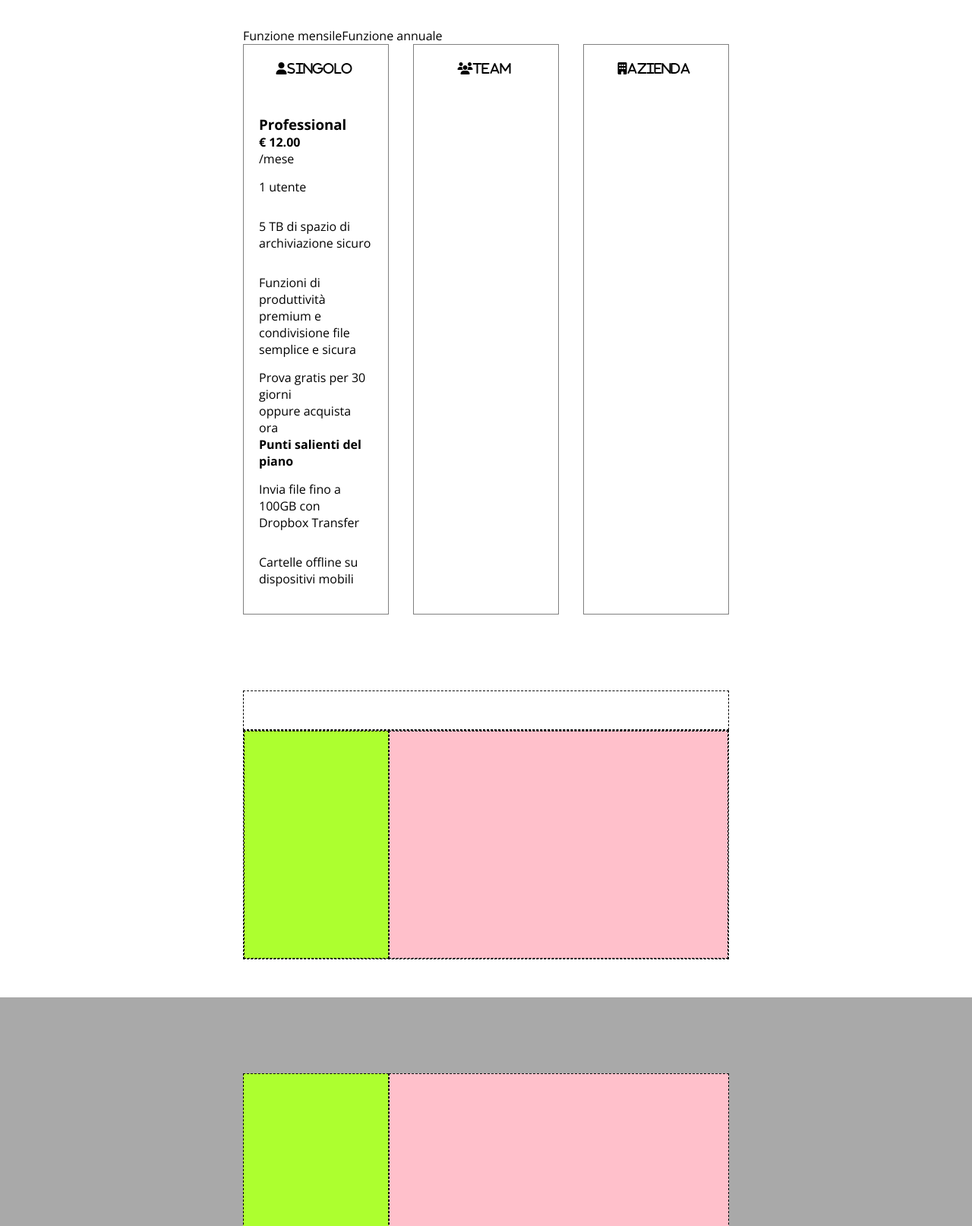
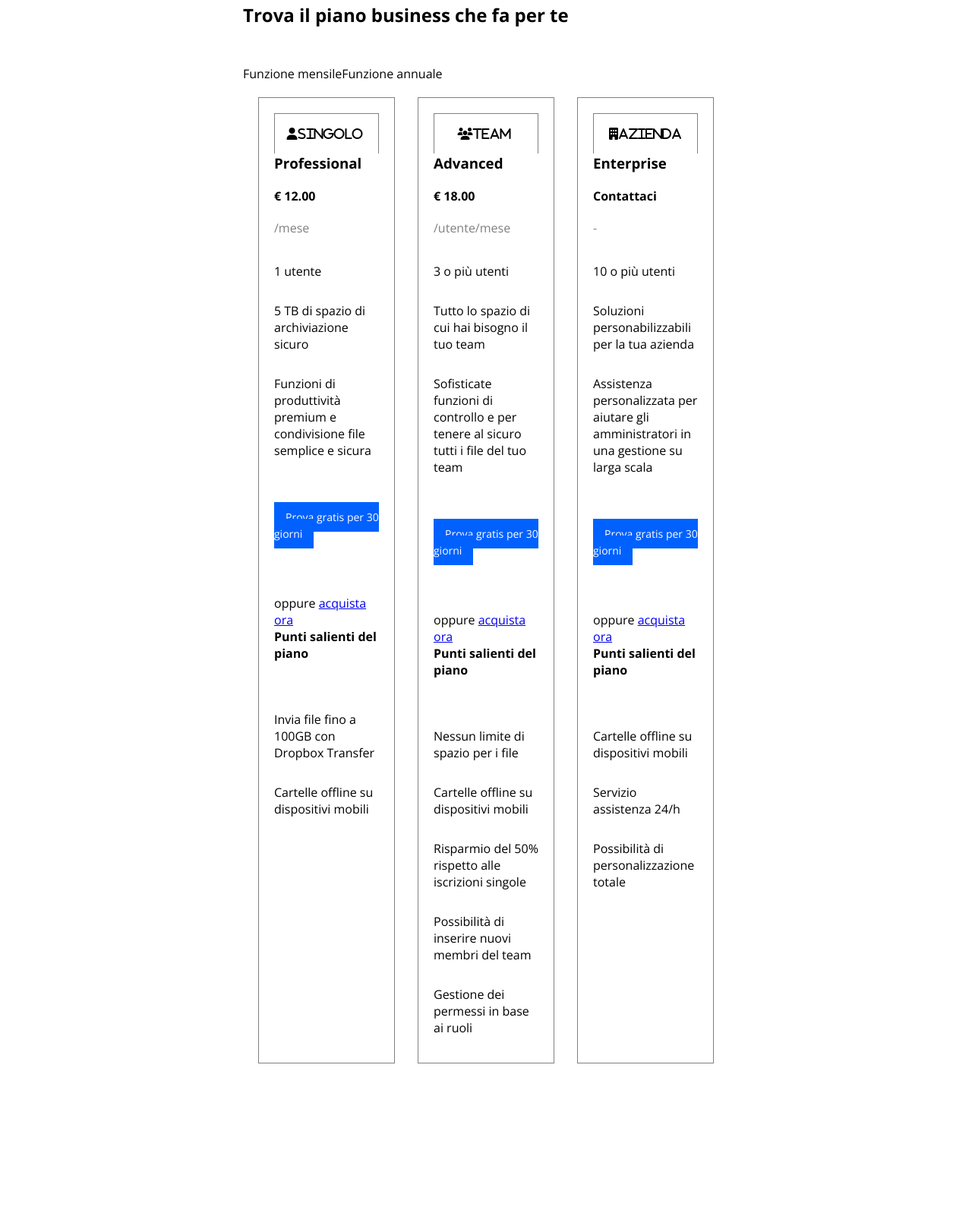
Before and after one commit to Carmine-Faella/htmlcss-dropbox, a plain HTML site: page index.html in a window 1280 px wide. Shown: the part 1186-2800 px from the top of the page at 76% size. Drawn offline with nearby package versions, Linux system fonts and the light colour scheme.

Commit message:
Continuazione Main

```diff
--- a/css/style.css
+++ b/css/style.css
@@ -82,7 +82,7 @@ h1{
     z-index: 999;
 }
 
-.top_bar ul, a{
+.top_bar ul, .top_bar a, .container_top a{
     text-decoration: none;
     color: black;
 }
@@ -117,6 +117,15 @@ h1{
 .col_left .fa-solid{
     font-size: 50px;
     padding-top: 100px;
+    color: black;
+}
+
+#container_top .col_right{
+    padding: 50px 0px 0px 60px;
+}
+
+.padding{
+    padding: 50px 0px 50px 0px;
 }
 
 .col_left{
@@ -127,8 +136,16 @@ h1{
     width: 70%;
 }
 
-.top_cnt .col_right{
-    padding: 50px 0px 0px 50px
+.small_text{
+    padding-top: 20px;
+}
+
+.grey{
+    color: grey;
+}
+
+h4{
+    padding-bottom: 30px;
 }
 
 .col_right img{
@@ -138,19 +155,29 @@ h1{
 
 .button a{
     background-color: #0061ff;
-    padding: 8px 10px;
+    padding: 10px 15px;
     color: white;
     border: none;
+    text-decoration: none;
+    font-size: 14px;
 }
 
 .top_cnt .button{
     padding: 50px 0px 50px 0px;
 }
 
+.cnt .column{
+    padding: 20px 20px;
+}
+
+.cnt .col_left{
+    text-align: right;
+}
+
 .cnt{
     max-width: 50%;
     margin: auto;
-    padding: 20px 0px;
+    padding: 100px 0px;
 }
 
 .column{
@@ -164,7 +191,10 @@ h1{
 
 .sct_title{
     text-align: center;
-    padding-bottom: 50px;
+    padding: 15px 0px 15px 0px;
+    border-top: 1px solid gray;
+    border-left: 1px solid gray;
+    border-right: 1px solid gray;
 }
 
 .border{
--- a/index.html
+++ b/index.html
@@ -74,7 +74,7 @@
 
             <section><a name="ancora"></a>
 
-                <div class="cnt debug">
+                <div class="cnt">
 
                     <h2>Trova il piano business che fa per te</h2>
 
@@ -86,8 +86,8 @@
 
                             <div class="sct_title"><i class="fa-solid fa-user">Singolo</i></div>
                             <h3>Professional</h3>
-                            <div><strong> &euro; 12.00</strong></div>
-                            <div>/mese</div>
+                            <div class="small_text"><strong> &euro; 12.00</strong></div>
+                            <div class="small_text grey">/mese</div>
                             <div class="small_text">
                                 <ul>
                                     <li>1 utente</li>
@@ -95,25 +95,78 @@
                                     <li>Funzioni di produttivit&agrave; premium e condivisione file semplice e sicura</li>
                                 </ul>
                             </div>
-                            <div class="button">Prova gratis per 30 giorni</div>
-                            <div>oppure <a href="#">acquista ora</a></div>
+
+                            <div class="button padding"><a href="#">Prova gratis per 30 giorni</a></div>
+
+                            <div class="small_text">oppure <a href="#">acquista ora</a></div>
+
+                            <div>
                                 <h4>Punti salienti del piano</h4>
-                            <ul>
+                                <ul class="small_text">
                                     <li>Invia file fino a 100GB con Dropbox Transfer</li>
                                     <li>Cartelle offline su dispositivi mobili</li>
                                 </ul>
+                            </div>
 
                      </div>
 
                         <div class="col border">
 
                             <div class="sct_title"><i class="fa-solid fa-users">Team</i></div>
+                            <h3>Advanced</h3>
+                            <div class="small_text"><strong> &euro; 18.00</strong></div>
+                            <div class="small_text grey">/utente/mese</div>
+                            <div class="small_text">
+                                <ul>
+                                    <li>3 o pi&ugrave; utenti</li>
+                                     <li>Tutto lo spazio di cui hai bisogno il tuo team</li>
+                                    <li>Sofisticate funzioni di controllo e per tenere al sicuro tutti i file del tuo team</li>
+                                </ul>
+                            </div>
+
+                            <div class="button padding"><a href="#">Prova gratis per 30 giorni</a></div>
+
+                            <div class="small_text">oppure <a href="#">acquista ora</a></div>
+
+                            <div>
+                                <h4>Punti salienti del piano</h4>
+                                <ul class="small_text">
+                                    <li>Nessun limite di spazio per i file</li>
+                                    <li>Cartelle offline su dispositivi mobili</li>
+                                    <li>Risparmio del 50% rispetto alle iscrizioni singole</li>
+                                    <li>Possibilit&agrave; di inserire nuovi membri del team</li>
+                                    <li>Gestione dei permessi in base ai ruoli</li>
+                                </ul>
+                            </div>
 
                         </div>
 
                         <div class="col border">
 
-                            <div class="sct_title"><i class="fa-solid fa-building">Azienda</i></div>
+                            <div class="sct_title"><Azienda class="fa-solid fa-building">Azienda</i></div>
+                            <h3>Enterprise</h3>
+                            <div class="small_text"><strong>Contattaci</strong></div>
+                            <div class="small_text grey">-</div>
+                            <div class="small_text">
+                                <ul>
+                                    <li>10 o pi&ugrave; utenti</li>
+                                    <li>Soluzioni personabilizzabili per la tua azienda</li>
+                                    <li>Assistenza personalizzata per aiutare gli amministratori in una gestione su larga scala</li>
+                                </ul>
+                            </div>
+
+                            <div class="button padding"><a href="#">Prova gratis per 30 giorni</a></div>
+
+                            <div class="small_text">oppure <a href="#">acquista ora</a></div>
+
+                            <div>
+                                <h4>Punti salienti del piano</h4>
+                                <ul class="small_text">
+                                    <li>Cartelle offline su dispositivi mobili</li>
+                                    <li>Servizio assistenza 24/h</li>
+                                    <li>Possibilità di personalizzazione totale</li>
+                                </ul>
+                            </div>
 
                         </div>
 
@@ -124,17 +177,25 @@
 
             </section>
 
-            <section class="cnt debug">
+            <section class="cnt column">
 
-                <div class="sct_title debug bord"></div>
+                <div class="sct_title"><i class="fa-solid fa-building"></i>Team</div>
 
-                <div class="column flex debug bord">
+                <div class="column flex border">
 
-                    <div class="col_left debug bord">
+                    <div class="col_right">
+
+                        <h4>Enterprise</h4>
+
+                        <div><strong>Contatta l'ufficio vendite per i prezzi</strong></div>
+
+                        <p class="padding">Soluzioni personalizzate e supporto per aiutare professionisti IT nella gestione su qualsiasi scala.</p>
 
                     </div>
 
-                    <div class="col_right debug bord">
+                    <div class="col_left">
+
+                        <div class="button"><a href="#">Contatta l'ufficio vendite</a></div>
 
                     </div>
 
```
Lines whose indentation alone changed are shown as unchanged.
